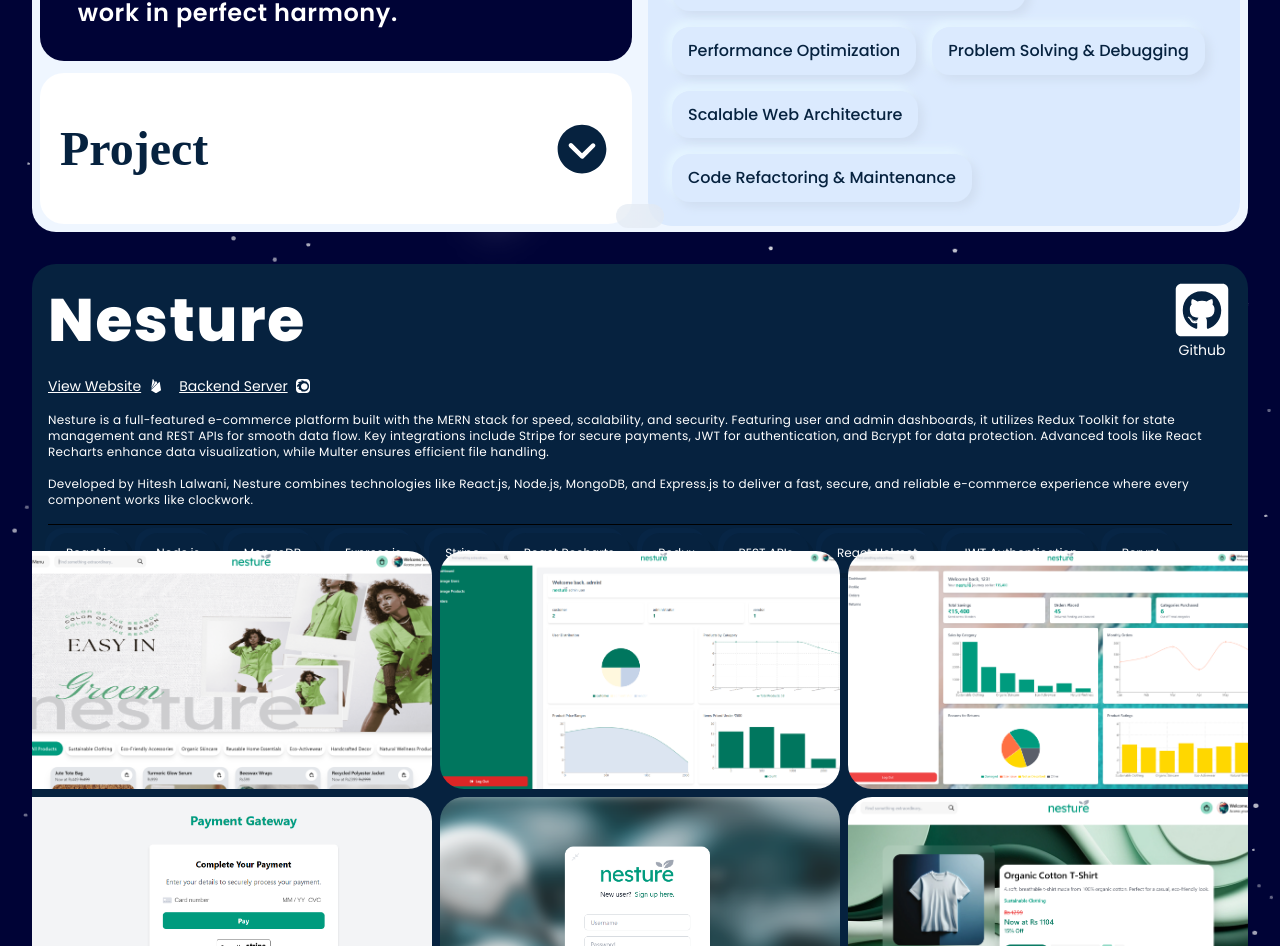
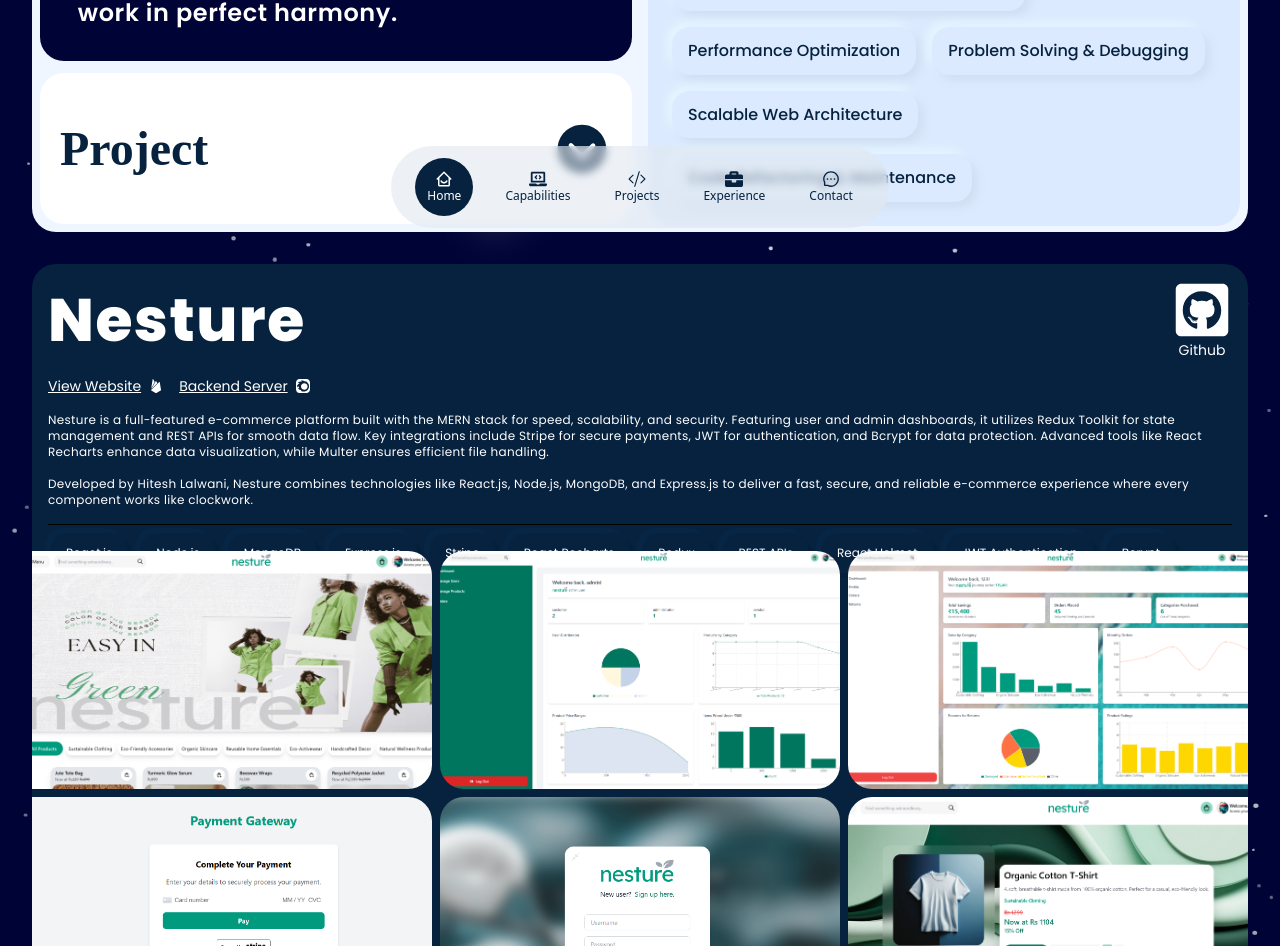
Before and after one commit to hitesh989998/Hitesh-FullStackDev-Portfolio, a React (Vite) app: page / in a window 1280 px wide. Shown: the part 1372-2318 px from the top of the page. Built offline with nearby package versions, Linux system fonts and the light colour scheme; a web font is replaced by a local one.

Commit message:
Completed nav menu, added ids to components.

```diff
--- a/src/App.jsx
+++ b/src/App.jsx
@@ -5,19 +5,8 @@
 import Projects from "./components/Projects";
 import Experience from "./components/Experience";
 import Contact from "./components/Contact";
-import { useEffect } from "react";
-// Animation package
-import Aos from "aos";
-import "aos/dist/aos.css";
 
 const App = () => {
-  useEffect(() => {
-    Aos.init({
-      duration: 1800,
-      offset: 100,
-      disable: "mobile",
-    });
-  }, []);
   return (
     <div className="bg-[url('/magicpattern-starry-night-1736853171922.png')]">
       <div className="p-8">
--- a/src/Layouts/Navbar.jsx
+++ b/src/Layouts/Navbar.jsx
@@ -1,10 +1,23 @@
 import { useState } from "react";
 import { HiMenuAlt2 } from "react-icons/hi";
-import { createElement } from "react";
+import { BiHomeSmile } from "react-icons/bi";
+import { BsCodeSlash } from "react-icons/bs";
+import { FaBriefcase } from "react-icons/fa";
+import { AiOutlineMessage } from "react-icons/ai";
+
+import { FaLaptopCode } from "react-icons/fa";
 
 const Navbar = () => {
   const [showMenu, setShowMenu] = useState(false);
   const [active, setActive] = useState(0);
+
+  const nav = [
+    { id: "home", title: "Home", icon: BiHomeSmile },
+    { id: "capabilities", title: "Capabilities", icon: FaLaptopCode },
+    { id: "projects", title: "Projects", icon: BsCodeSlash },
+    { id: "experience", title: "Experience", icon: FaBriefcase },
+    { id: "contact", title: "Contact", icon: AiOutlineMessage },
+  ];
 
   return (
     <div className="w-full flex justify-center">
@@ -18,20 +31,25 @@
         <HiMenuAlt2 size={34} />
       </div>
       <nav
-        className={`fixed  z-[999] flex items-center gap-5 bg-slate-200/60 px-6 py-3 backdrop-blur-md rounded-full text-dark_primary duration-300 ${
+        className={`fixed  z-[999] flex items-center gap-5 bg-slate-200/60 px-6 py-3 backdrop-blur-sm rounded-full text-dark_primary duration-300 ${
           showMenu ? "bottom-10" : "bottom-[-100%]"
         }`}
       >
-        {/* {nav.map((item, i) => (
+        {nav.map((item, i) => (
           <a
-            href={item.link}
+            href={`#${item.id}`}
             onClick={() => setActive(i)}
-            className={`text-xl p-2.5 rounded-full sm:cursor-pointer
-     ${i === active && "bg-dark_primary text-white"} `}
+            className={`text-lg p-3 flex items-center flex-col rounded-full sm:cursor-pointer ${
+              i === active && "bg-dark_primary text-white"
+            }`}
+            key={i}
           >
-            {createElement(item.icon)}
+            <div>
+              <item.icon />
+            </div>{" "}
+            <div className="text-xs"> {item.title} </div>
           </a>
-        ))} */}
+        ))}
       </nav>
     </div>
   );
--- a/src/components/Contact.jsx
+++ b/src/components/Contact.jsx
@@ -4,7 +4,10 @@
 
 export default function Contact() {
   return (
-    <main className="flex w-full h-[770px] gap-0 mb-8 p-0 rounded-3xl">
+    <main
+      id="contact"
+      className="flex w-full h-[770px] gap-0 mb-8 p-0 rounded-3xl"
+    >
       <section className="relative flex flex-col w-[15%] h-full bg-white p-4 items-center rounded-l-3xl">
         <div className="absolute inset-y-0 right-[-20px] bg-white w-[20px] z-10"></div>
         <div className="flex flex-col justify-between items-center h-full rounded-3xl">
--- a/src/components/Experience.jsx
+++ b/src/components/Experience.jsx
@@ -1,7 +1,9 @@
 export default function Experience() {
   return (
-    <main className="flex w-full h-[770px] gap-2 mb-8 p-4 bg-blue-50 rounded-3xl">
-      {/* Section: About Me */}
+    <main
+      id="experience"
+      className="flex w-full h-[770px] gap-2 mb-8 p-4 bg-blue-50 rounded-3xl"
+    >
       <section className="flex-1 bg-cover bg-center relative rounded-3xl overflow-hidden bg-[url('./glass4.webp')]">
         <div className="absolute inset-0 bg-black bg-opacity-30 hover:bg-opacity-50"></div>
         <div className="relative z-10 p-6 rounded-3xl h-full flex flex-col justify-start">
@@ -30,7 +32,6 @@
         <div className="relative z-10 bg-white bg-opacity-30 p-6 rounded-3xl h-full flex flex-col justify-start">
           <h2 className="text-3xl font-bold text-white mb-4">Experience</h2>
 
-          {/* Role 1 */}
           <div className="mb-4">
             <div className="flex justify-between items-center text-white">
               <h3 className="text-lg font-semibold">MERN Stack Intern</h3>
@@ -47,7 +48,6 @@
             <hr className="border-t border-gray-400 my-2" />
           </div>
 
-          {/* Role 2 */}
           <div className="mb-4">
             <div className="flex justify-between items-center text-white">
               <h3 className="text-lg font-semibold">
@@ -64,7 +64,6 @@
             <hr className="border-t border-gray-400 my-2" />
           </div>
 
-          {/* Role 3 */}
           <div>
             <div className="flex justify-between items-center text-white">
               <h3 className="text-xl font-semibold">
--- a/src/components/Hero.jsx
+++ b/src/components/Hero.jsx
@@ -1,4 +1,3 @@
-// import content
 const Hero = () => {
   return (
     <section
--- a/src/components/Projects.jsx
+++ b/src/components/Projects.jsx
@@ -1,4 +1,3 @@
-import { BsArrowUpRightCircleFill } from "react-icons/bs";
 import { FaGithubSquare } from "react-icons/fa";
 import { SiFirebase } from "react-icons/si";
 import { SiCoronarenderer } from "react-icons/si";
@@ -23,7 +22,10 @@
 const Projects = () => {
   return (
     <>
-      <main className="flex flex-col bg-dark_primary w-full h-[770px] rounded-3xl mb-8">
+      <main
+        className="flex flex-col bg-dark_primary w-full h-[770px] rounded-3xl mb-8 "
+        id="projects"
+      >
         <section className="flex flex-col w-full p-4" style={{ height: "30%" }}>
           <div className="flex justify-between items-center">
             <h1 className="tracking-wide text-white">Nesture</h1>
@@ -327,23 +329,6 @@
             </div>
           </div>
         </div>
-
-        {/* <p>Streamlined Design with Tailwind CSS</p>
-        <p>
-          Nesture uses Tailwind CSS to create stunning layouts from scratch with
-          speed and precision. Its utility-first framework allows for rapid
-          styling, ensuring a polished, modern look across the platform.
-        </p>
-
-        <p>Responsive design that looks best everywhere.</p>
-        <p>
-          Nesture ensures a flawless user experience across all devices,
-          adapting seamlessly to different screen sizes. With a fully responsive
-          design, the platform maintains its consistency and aesthetics,
-          providing a smooth and engaging experience, whether on mobile, tablet,
-          or desktop.
-        </p>
-        */}
       </section>
     </>
   );
--- a/src/components/Skills.jsx
+++ b/src/components/Skills.jsx
@@ -25,7 +25,10 @@
   ];
 
   return (
-    <div className="bg-blue-50 w-full flex h-[770px] rounded-3xl mb-8">
+    <div
+      id="capabilities"
+      className="bg-blue-50 w-full flex h-[770px] rounded-3xl mb-8"
+    >
       <section className="flex flex-col gap-1 w-1/2 h-full p-2 ">
         <div className="flex-1 bg-[#000336] rounded-3xl font-semibold relative">
           <div className="absolute inset-10 flex items-center justify-center">
```
